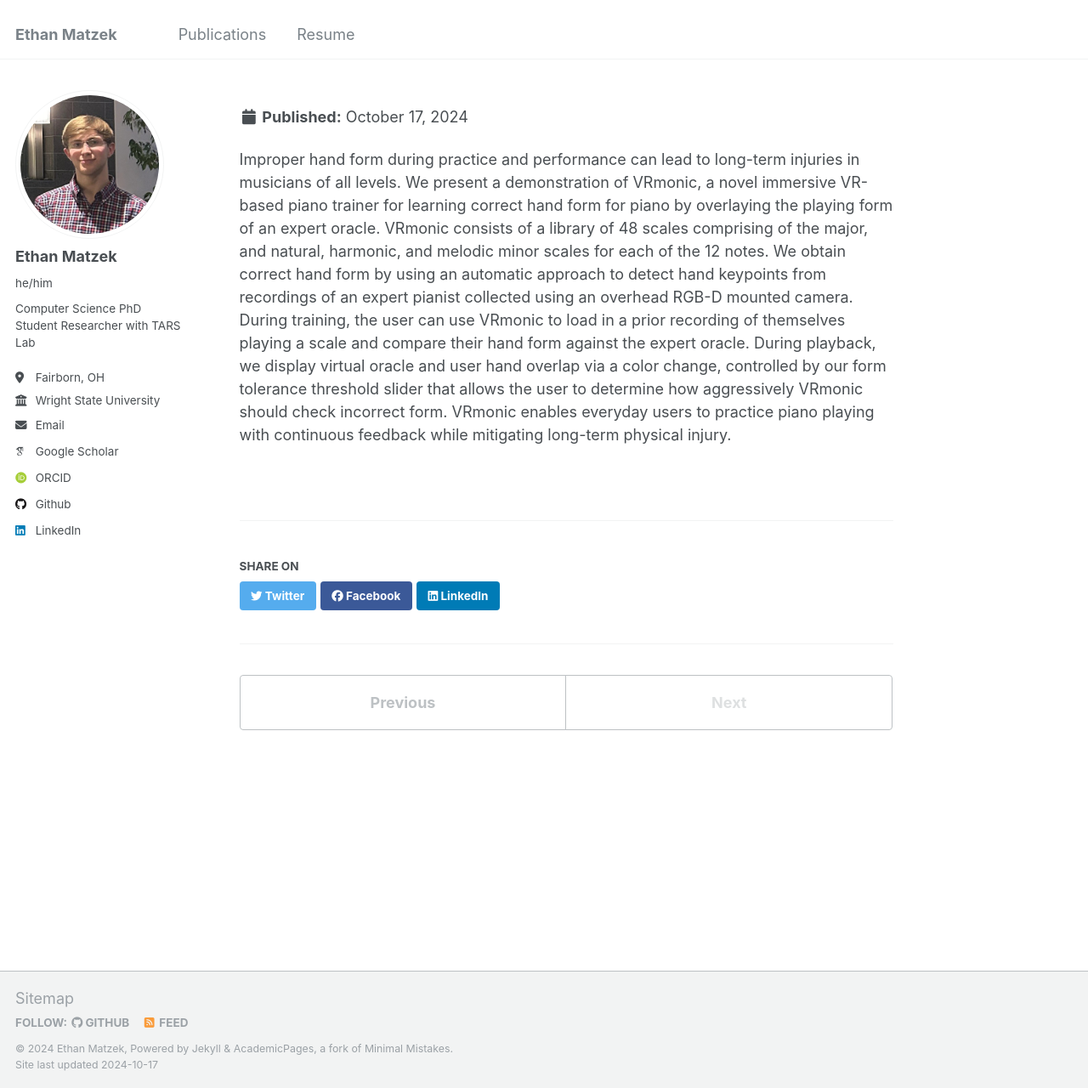
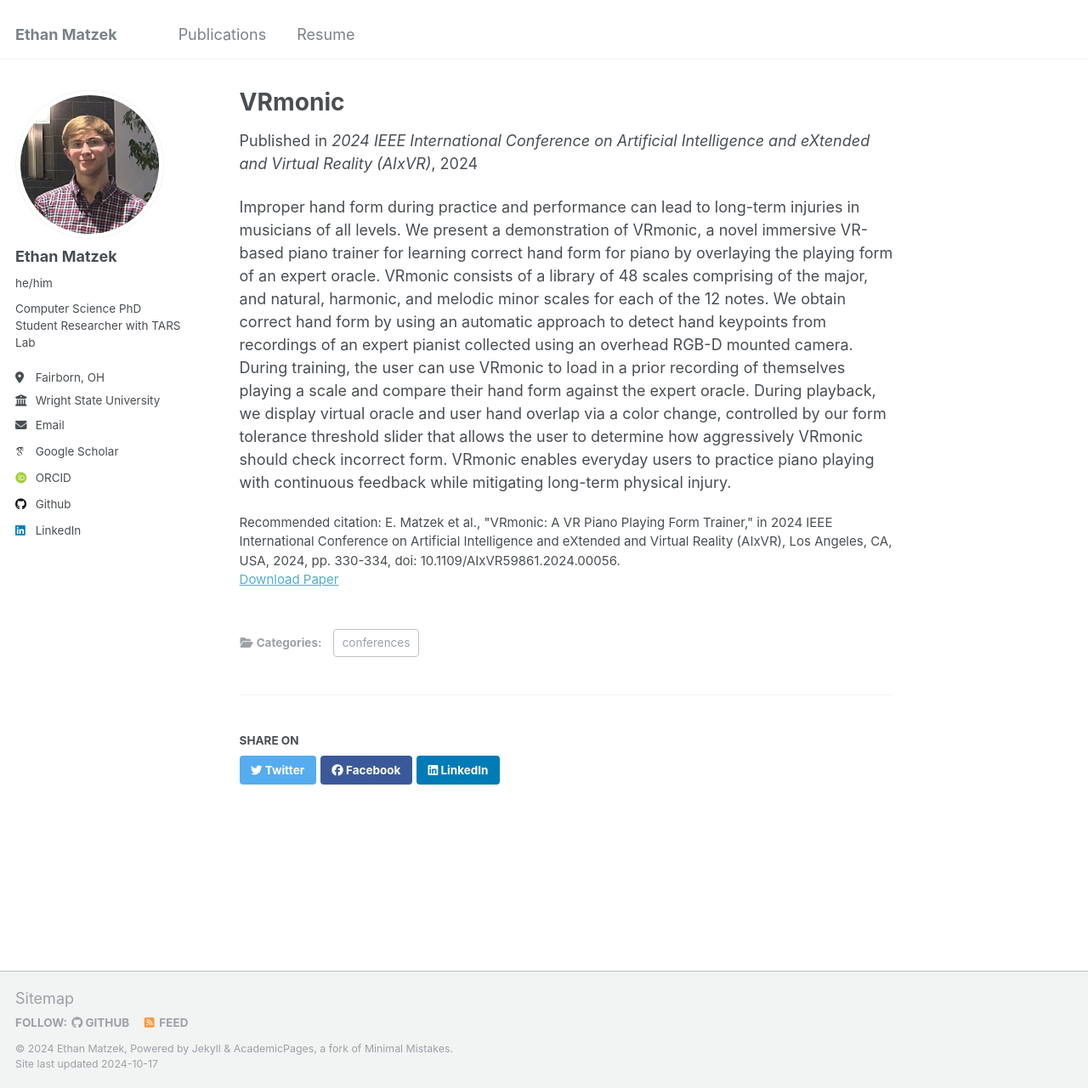
Before and after one commit to ecmatz/ecmatz.github.io, a Jekyll site: the page built from _publications/vrmonic.md, in a window 1280 px wide and 1280 px high. Shown: the whole window at 85% size. Built offline with Jekyll 4.4.1, drawn with Linux system fonts in a browser that asks for light colours; some web fonts are replaced; part of the change alters nothing that is shown.

Commit message:
Fixed Paper Linking

```diff
--- a/_publications/2009-10-01-paper-title-number-1.md
+++ /dev/null
@@ -1,12 +0,0 @@
----
-title: "VRmonic"
-collection: publications
-category: conferences
-permalink: /publication/2009-10-01-paper-title-number-1
-excerpt: 'Improper hand form during practice and performance can lead to long-term injuries in musicians of all levels. We present a demonstration of VRmonic, a novel immersive VR-based piano trainer for learning correct hand form for piano by overlaying the playing form of an expert oracle. VRmonic consists of a library of 48 scales comprising of the major, and natural, harmonic, and melodic minor scales for each of the 12 notes. We obtain correct hand form by using an automatic approach to detect hand keypoints from recordings of an expert pianist collected using an overhead RGB-D mounted camera. During training, the user can use VRmonic to load in a prior recording of themselves playing a scale and compare their hand form against the expert oracle. During playback, we display virtual oracle and user hand overlap via a color change, controlled by our form tolerance threshold slider that allows the user to determine how aggressively VRmonic should check incorrect form. VRmonic enables everyday users to practice piano playing with continuous feedback while mitigating long-term physical injury.'
-venue: '2024 IEEE International Conference on Artificial Intelligence and eXtended and Virtual Reality (AIxVR)'
-paperurl: 'https://www.computer.org/csdl/proceedings-article/aixvr/2024/720200a330/1UUdT3ehXws'
-citation: 'E. Matzek et al., "VRmonic: A VR Piano Playing Form Trainer," in 2024 IEEE International Conference on Artificial Intelligence and eXtended and Virtual Reality (AIxVR), Los Angeles, CA, USA, 2024, pp. 330-334, doi: 10.1109/AIxVR59861.2024.00056.'
----
-
-Improper hand form during practice and performance can lead to long-term injuries in musicians of all levels. We present a demonstration of VRmonic, a novel immersive VR-based piano trainer for learning correct hand form for piano by overlaying the playing form of an expert oracle. VRmonic consists of a library of 48 scales comprising of the major, and natural, harmonic, and melodic minor scales for each of the 12 notes. We obtain correct hand form by using an automatic approach to detect hand keypoints from recordings of an expert pianist collected using an overhead RGB-D mounted camera. During training, the user can use VRmonic to load in a prior recording of themselves playing a scale and compare their hand form against the expert oracle. During playback, we display virtual oracle and user hand overlap via a color change, controlled by our form tolerance threshold slider that allows the user to determine how aggressively VRmonic should check incorrect form. VRmonic enables everyday users to practice piano playing with continuous feedback while mitigating long-term physical injury.
--- a/_publications/vrmonic.md
+++ b/_publications/vrmonic.md
@@ -1,12 +1,12 @@
 ---
-title: "VRmonic: A VR Piano Playing Form Trainer"
+title: "VRmonic"
 collection: publications
 category: conferences
-parmalink: /publication/vrmonic
+permalink: /publication/vrmonic
 excerpt: 'Improper hand form during practice and performance can lead to long-term injuries in musicians of all levels. We present a demonstration of VRmonic, a novel immersive VR-based piano trainer for learning correct hand form for piano by overlaying the playing form of an expert oracle. VRmonic consists of a library of 48 scales comprising of the major, and natural, harmonic, and melodic minor scales for each of the 12 notes. We obtain correct hand form by using an automatic approach to detect hand keypoints from recordings of an expert pianist collected using an overhead RGB-D mounted camera. During training, the user can use VRmonic to load in a prior recording of themselves playing a scale and compare their hand form against the expert oracle. During playback, we display virtual oracle and user hand overlap via a color change, controlled by our form tolerance threshold slider that allows the user to determine how aggressively VRmonic should check incorrect form. VRmonic enables everyday users to practice piano playing with continuous feedback while mitigating long-term physical injury.'
-venue: 2024 IEEE International Conference on Artificial Intelligence and eXtended and Virtual Reality (AIxVR)
-paperurl: https://www.computer.org/csdl/proceedings-article/aixvr/2024/720200a330/1UUdT3ehXws
-citation: E. Matzek et al., "VRmonic: A VR Piano Playing Form Trainer," in 2024 IEEE International Conference on Artificial Intelligence and eXtended and Virtual Reality (AIxVR), Los Angeles, CA, USA, 2024, pp. 330-334, doi: 10.1109/AIxVR59861.2024.00056.
+venue: '2024 IEEE International Conference on Artificial Intelligence and eXtended and Virtual Reality (AIxVR)'
+paperurl: 'https://www.computer.org/csdl/proceedings-article/aixvr/2024/720200a330/1UUdT3ehXws'
+citation: 'E. Matzek et al., "VRmonic: A VR Piano Playing Form Trainer," in 2024 IEEE International Conference on Artificial Intelligence and eXtended and Virtual Reality (AIxVR), Los Angeles, CA, USA, 2024, pp. 330-334, doi: 10.1109/AIxVR59861.2024.00056.'
 ---
 
 Improper hand form during practice and performance can lead to long-term injuries in musicians of all levels. We present a demonstration of VRmonic, a novel immersive VR-based piano trainer for learning correct hand form for piano by overlaying the playing form of an expert oracle. VRmonic consists of a library of 48 scales comprising of the major, and natural, harmonic, and melodic minor scales for each of the 12 notes. We obtain correct hand form by using an automatic approach to detect hand keypoints from recordings of an expert pianist collected using an overhead RGB-D mounted camera. During training, the user can use VRmonic to load in a prior recording of themselves playing a scale and compare their hand form against the expert oracle. During playback, we display virtual oracle and user hand overlap via a color change, controlled by our form tolerance threshold slider that allows the user to determine how aggressively VRmonic should check incorrect form. VRmonic enables everyday users to practice piano playing with continuous feedback while mitigating long-term physical injury.
```
